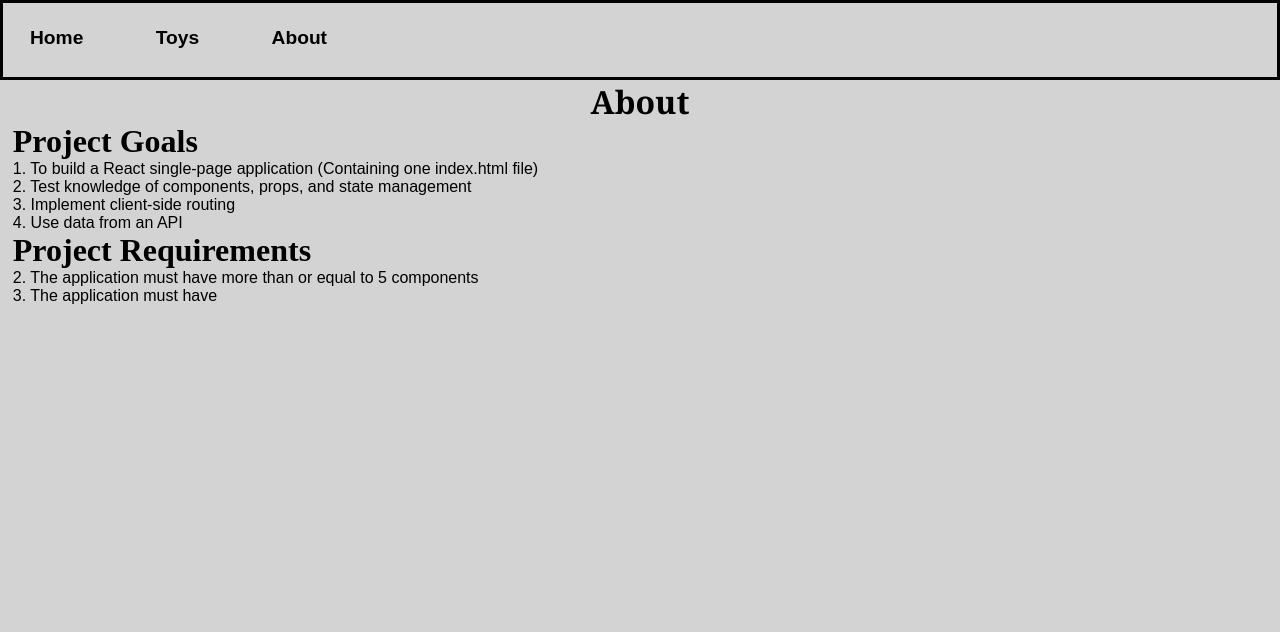
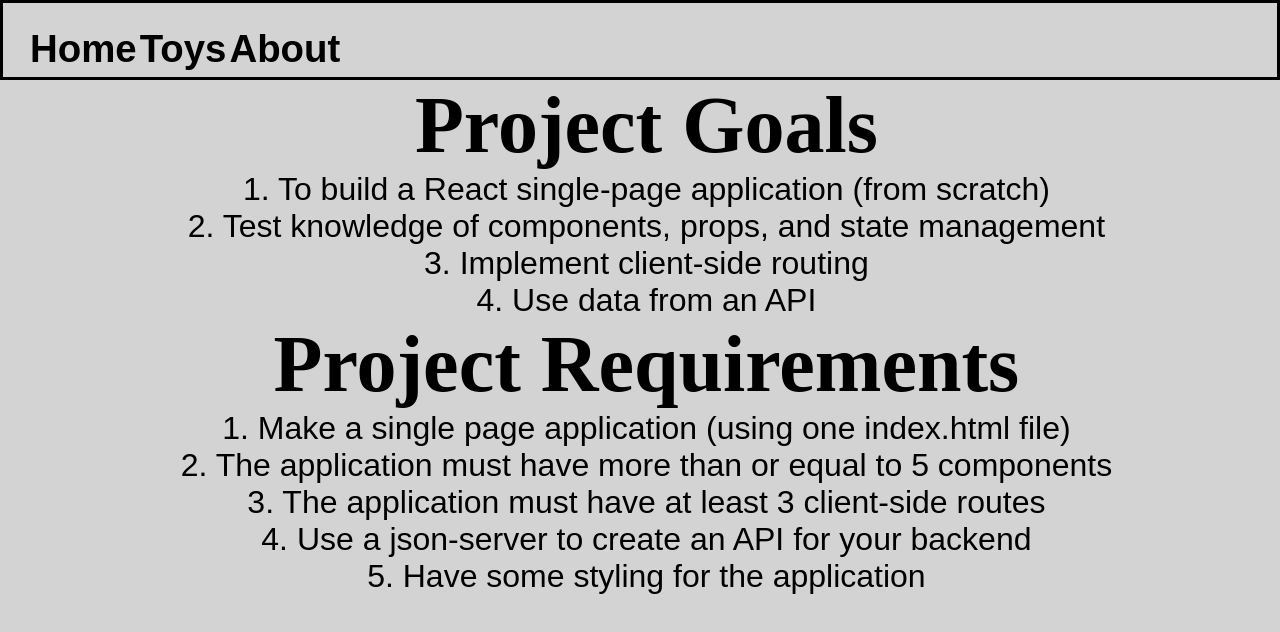
Before and after one commit to williamrockowl/phase2project, a React (Create React App) app: page /about in a window 1280 px wide. Shown: the top 632 px of the page. Built offline with nearby package versions, Linux system fonts and the light colour scheme.

Commit message:
Added Content to About page

```diff
--- a/src/pages/About.js
+++ b/src/pages/About.js
@@ -4,19 +4,24 @@ import React from "react";
 function About() {
   return (
     <div className ="About">
-      <h1>About</h1>
+
       <h2>Project Goals</h2>
+        <div id = "list">
         <ul>
-          <li>1. To build a React single-page application (Containing one index.html file) </li>
+          <li>1. To build a React single-page application (from scratch) </li>
           <li>2. Test knowledge of components, props, and state management</li>
           <li>3. Implement client-side routing</li>
           <li>4. Use data from an API</li>
         </ul>
       <h2>Project Requirements</h2>
         <ul>
+          <li>1. Make a single page application (using one index.html file)</li>
           <li>2. The application must have more than or equal to 5 components</li>
-          <li>3. The application must have </li>
+          <li>3. The application must have at least 3 client-side routes</li>
+          <li>4. Use a json-server to create an API for your backend</li>
+          <li>5. Have some styling for the application</li>
         </ul>
+        </div>
     </div>
      );
 
--- a/src/styles/about.css
+++ b/src/styles/about.css
@@ -1,26 +1,28 @@
 * {
-  text-align: left;
+  text-align: center;
 }
 
 h1 {
   text-align: center;
-  font-family: Cambria, Cochin, Georgia, Times, "Times New Roman", serif;
+  font-family: fantasy;
+  font-size: 4em;
 }
 
 h2 {
   font-size: 2em;
-  text-align: left;
+  text-align: center;
   padding-left: 1%;
+  font-size: 5em;
 }
 
 p {
   font: size 70px;
-  text-align: left;
   padding-left: 1%;
 }
 
 li {
   padding-left: 1%;
+  font-size: 2em;
 }
 
 ul {
```
